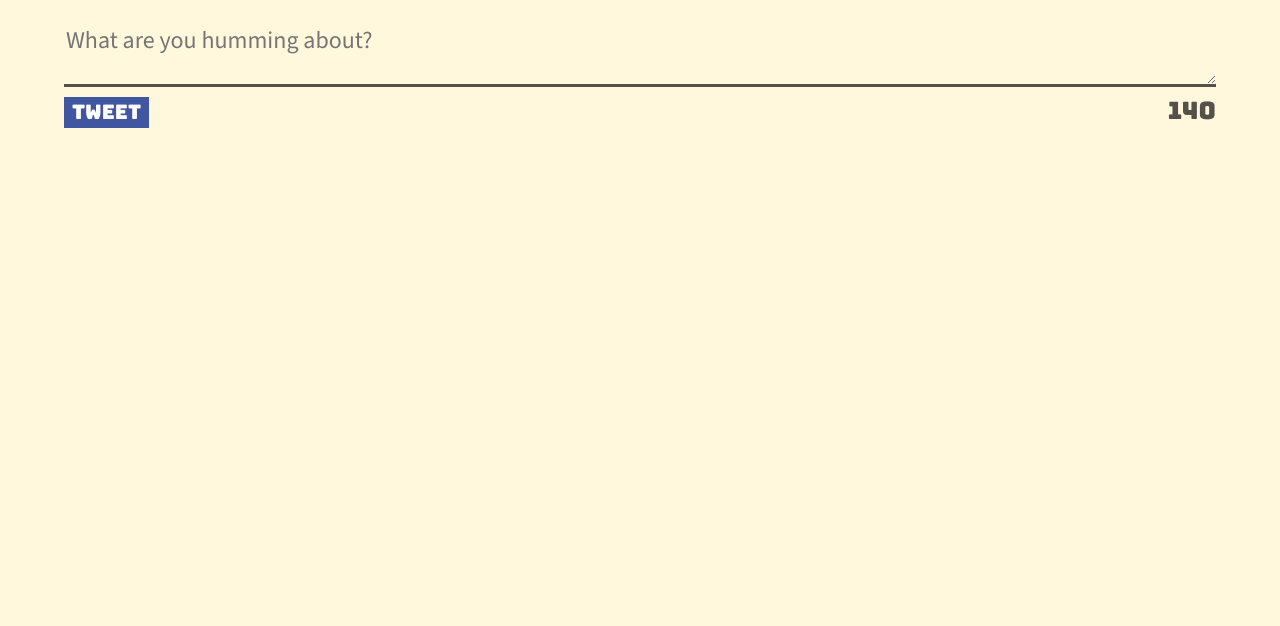
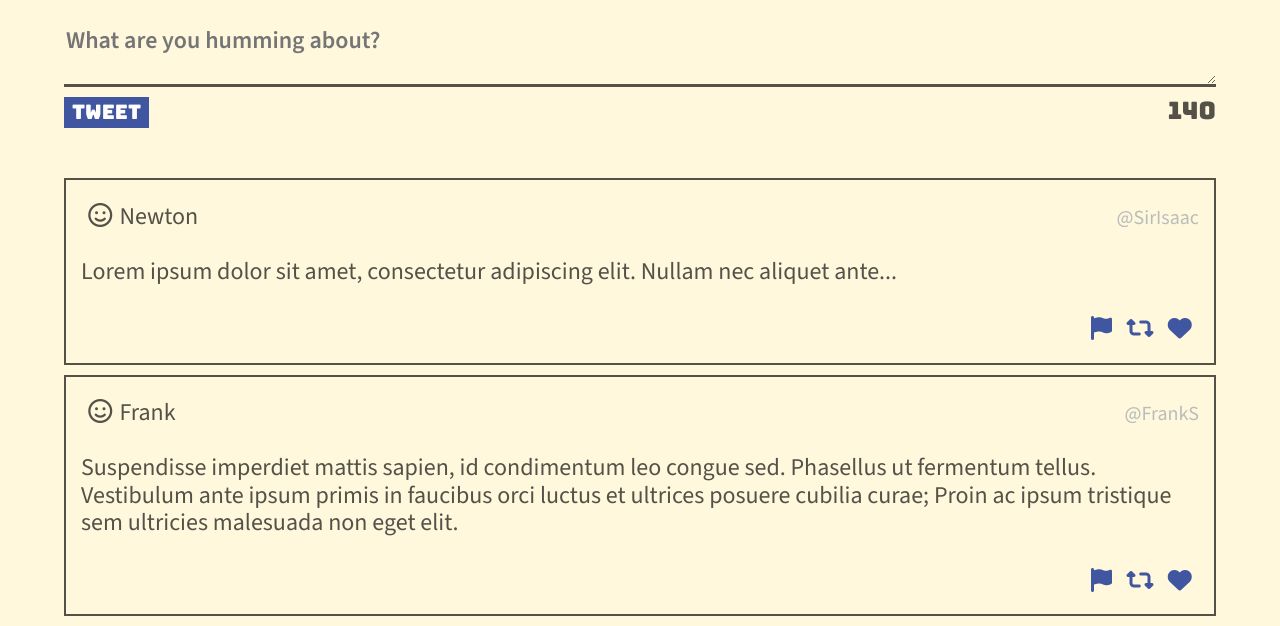
Before and after one commit to alemolina43/tweeter, a plain HTML site: page public/index.html in a window 1280 px wide. Shown: the part 596-1222 px from the top of the page. Before the commit the page ends 800 px from the top, so only its background shows below. Drawn offline with nearby package versions, Linux system fonts and the light colour scheme.

Commit message:
Format tweets and implemented hover effects on tweets and icons

```diff
--- a/public/index.html
+++ b/public/index.html
@@ -24,6 +24,7 @@
     <link rel="stylesheet" href="/styles/nav.css" type="text/css" />
     <link rel="stylesheet" href="/styles/header.css" type="text/css" />
     <link rel="stylesheet" href="/styles/new-tweet.css" type="text/css" />
+    <link rel="stylesheet" href="/styles/tweet.css" type="text/css" />
 
     <!--Font awesome-->
     <link
@@ -53,7 +54,7 @@
         <i class="fa-solid fa-angles-down" style="color: #ff2600"></i>
       </div>
     </nav>
-    <header>
+    <header class="main-header">
       <div>
         <img src="/images/profile-hex.png" />
       </div>
@@ -78,6 +79,46 @@
           </div>
         </form>
       </section>
+      <section>
+        <article class="tweet">
+          <header>
+            <div class="user">
+              <i class="fa-regular fa-face-smile"></i>
+              <span>Newton</span>
+            </div>
+            <span class="handle">@SirIsaac</span>
+          </header>
+          <p>
+            Lorem ipsum dolor sit amet, consectetur adipiscing elit. Nullam nec
+            aliquet ante...
+          </p>
+          <footer>
+            <i class="fa-solid fa-flag"></i>
+            <i class="fa-solid fa-retweet"></i>
+            <i class="fa-solid fa-heart"></i>
+          </footer>
+        </article>
+        <article class="tweet">
+          <header>
+            <div class="user">
+              <i class="fa-regular fa-face-smile"></i>
+              <span>Frank</span>
+            </div>
+            <span class="handle">@FrankS</span>
+          </header>
+          <p>
+            Suspendisse imperdiet mattis sapien, id condimentum leo congue sed.
+            Phasellus ut fermentum tellus. Vestibulum ante ipsum primis in
+            faucibus orci luctus et ultrices posuere cubilia curae; Proin ac
+            ipsum tristique sem ultricies malesuada non eget elit.
+          </p>
+          <footer>
+            <i class="fa-solid fa-flag"></i>
+            <i class="fa-solid fa-retweet"></i>
+            <i class="fa-solid fa-heart"></i>
+          </footer>
+        </article>
+      </section>
     </main>
   </body>
 </html>
--- a/public/styles/header.css
+++ b/public/styles/header.css
@@ -1,4 +1,4 @@
-header {
+.main-header {
   display: flex;
   flex-flow: column wrap;
   align-items: center;
--- a/public/styles/new-tweet.css
+++ b/public/styles/new-tweet.css
@@ -5,6 +5,7 @@
   background-color: inherit;
   width: 100%;
   align-items: center;
+  font-weight: 600;
   }
 
 .submit-form {
@@ -14,6 +15,7 @@
   display: flex;
   justify-content: space-between;
   margin-top: 10px;
+  margin-bottom: 50px;
 }
 
 button {
--- /dev/null
+++ b/public/styles/tweet.css
@@ -0,0 +1,40 @@
+article {
+  border: 2px solid #545149; /* Solid black border for each article */
+  padding: 15px; /* Space inside the border */
+  margin: 10px 0;
+}
+
+article:hover {
+  box-shadow: 5px 5px 15px #4056a1;
+
+}
+.tweet header {
+  display: flex;
+  justify-content: space-between;
+  align-items: baseline;
+}
+
+.handle {
+  color: #b9bdba;
+  font-size: smaller;
+}
+
+.user {
+  display: flex;
+  align-items: baseline;
+  font-weight: 300;
+}
+
+i {
+  padding: .3em;
+}
+
+footer {
+  display: flex;
+ justify-content: flex-end;
+  color: #4056a1;
+}
+
+footer i:hover {
+  color: goldenrod;
+}
```
